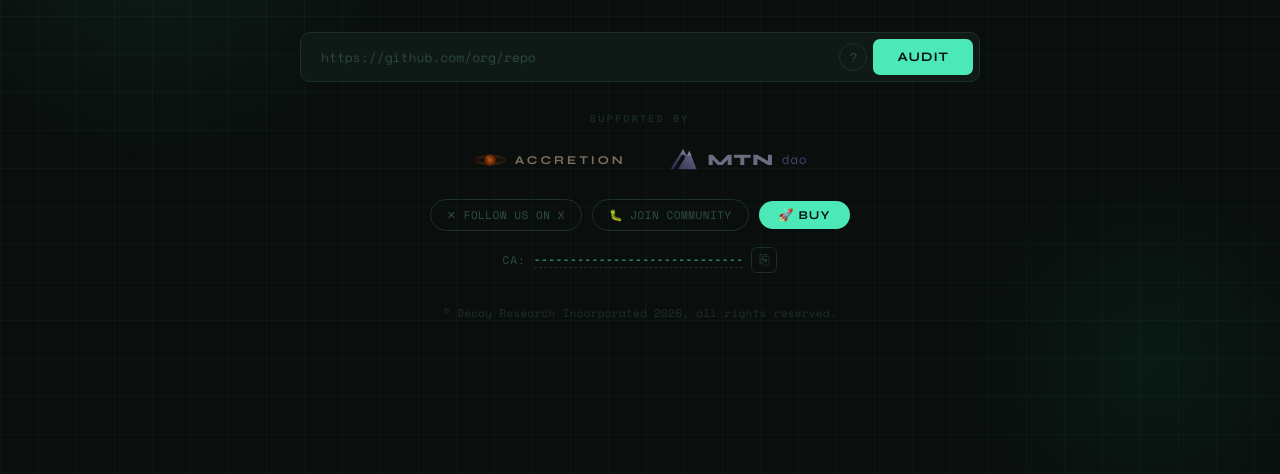
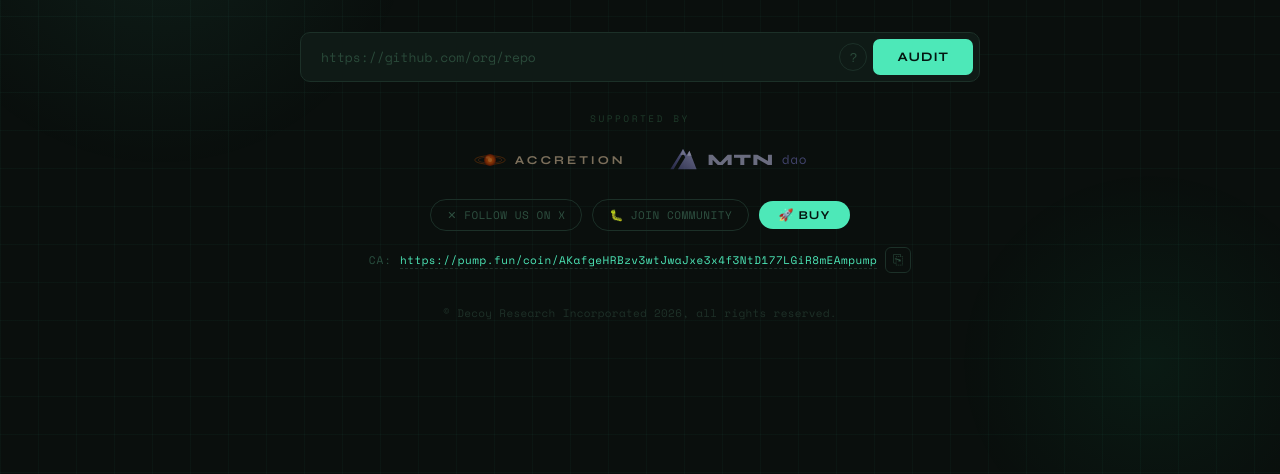
Before and after one commit to jerAx888/bug, a plain HTML site: page index.html in a window 1280 px wide. Both pictures are taken after a click on the button "Copy CA". Shown: the part 288-762 px from the top of the page. Drawn offline with nearby package versions, Linux system fonts and the light colour scheme.

Commit message:
Update index.html

```diff
--- a/index.html
+++ b/index.html
@@ -272,12 +272,12 @@
     <div class="btns-row">
       <a class="social-btn" href="https://x.com/bugbugai" target="_blank" rel="noopener">✕ FOLLOW US ON X</a>
       <a class="social-btn" href="https://x.com/bugbugai" target="_blank" rel="noopener">🐛 JOIN COMMUNITY</a>
-      <a class="buy-btn" href="https://pump.fun" target="_blank" rel="noopener">🚀 BUY</a>
+      <a class="buy-btn" href="https://pump.fun/coin/AKafgeHRBzv3wtJwaJxe3x4f3NtD177LGiR8mEAmpump" target="_blank" rel="noopener">🚀 BUY</a>
     </div>
 
     <div class="ca-row">
       <span class="ca-label">CA:</span>
-      <a class="ca-address" href="https://pump.fun/" target="_blank" rel="noopener">-----------------------------</a>
+      <a class="ca-address" href="https://pump.fun/" target="_blank" rel="noopener">https://pump.fun/coin/AKafgeHRBzv3wtJwaJxe3x4f3NtD177LGiR8mEAmpump</a>
       <button class="ca-copy" onclick="copyCA()" id="copyBtn" title="Copy CA">⎘</button>
     </div>
 
@@ -288,7 +288,7 @@
   <script>
     /* ── Copy CA ── */
     function copyCA() {
-      const ca = '-----------------';
+      const ca = 'AKafgeHRBzv3wtJwaJxe3x4f3NtD177LGiR8mEAmpump';
       const btn = document.getElementById('copyBtn');
       navigator.clipboard.writeText(ca).catch(() => {
         const ta = document.createElement('textarea');
```
